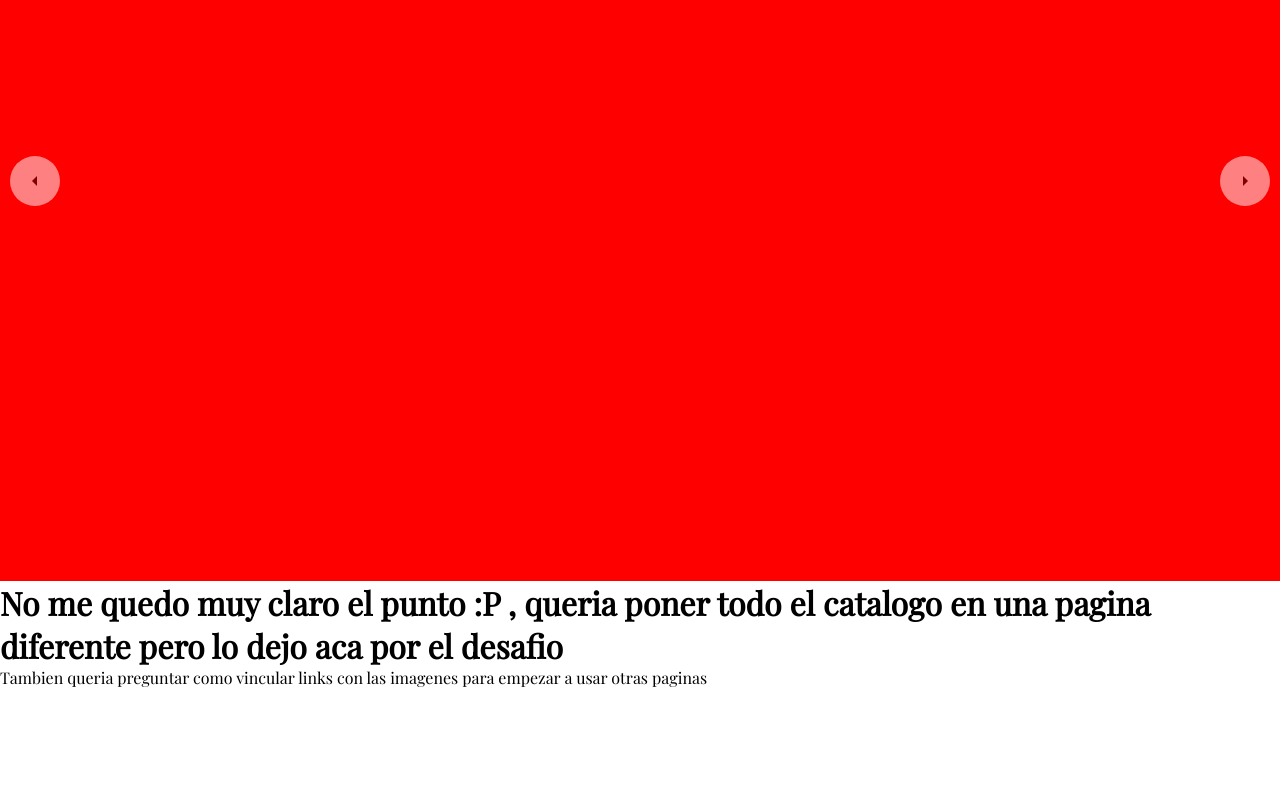
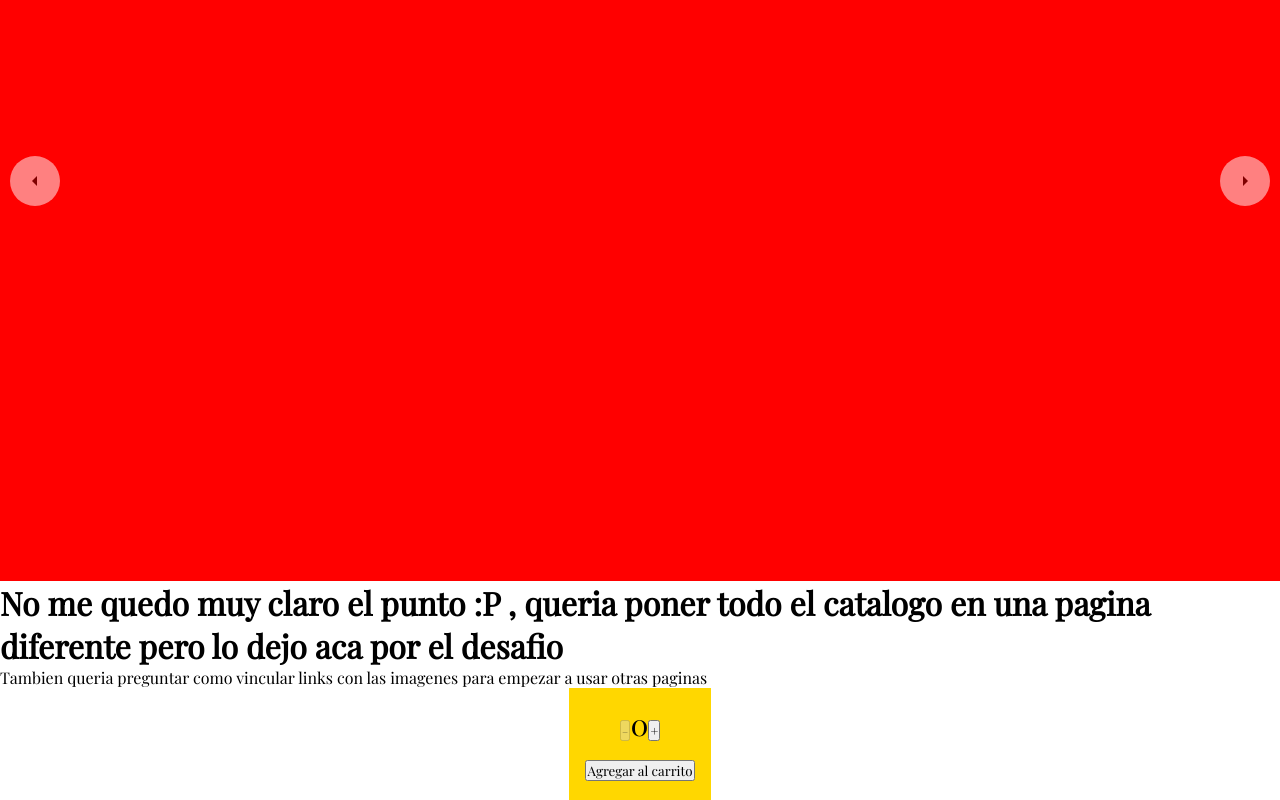
Before and after one commit to Daglash/Bootstrap, a React (Create React App) app: page / in a window 1280 px wide. Shown: the part 309-1109 px from the top of the page. Before the commit the page ends 997 px from the top, so only its background shows below. Built offline with nearby package versions, Linux system fonts and the light colour scheme.

Commit message:
version 1.3

```diff
--- /dev/null
+++ b/src/Componentes/ItemCount.jsx
@@ -0,0 +1,31 @@
+import React from 'react';
+import { useState } from 'react';
+import './itemCount.css';
+
+
+export const ItemCount = ({initial, stock, onAdd}) => {
+
+    const [count, setCount] = useState(initial);
+
+    const decrease= () => {
+        setCount( count-1);
+    }
+
+    const increase= () => {
+        setCount( count+1);
+    }
+
+
+    return(
+        <div class="counter">
+            <button disabled={count<=0} onClick={decrease}>-</button>
+            <span>{count}</span>
+            <button disabled= {count >= stock} onClick={increase}>+</button>
+        <div>
+            <button disabled = {stock <=0} onClick={() => onAdd(count)}>Agregar al carrito</button>
+        </div>
+        </div>
+    )
+}
+
+export default ItemCount
--- a/src/Componentes/ItemListContainer.jsx
+++ b/src/Componentes/ItemListContainer.jsx
@@ -1,8 +1,15 @@
 import React from 'react';
+import ItemCount from './ItemCount';
 
 
 
-const ItemListContainer = () => {
+export const ItemListContainer = () => {
+
+    const onAdd = (quantity) => {
+        console.log(`Compraste ${quantity} unidades`);
+    }
+
+
     return(
         <div>
 
@@ -10,6 +17,8 @@
 
         <p> Tambien queria preguntar como vincular links con las imagenes para empezar a usar otras paginas</p>
 
+        <ItemCount initial={0} stock={5} onAdd={onAdd}/>
+
         </div>
     )
 }
--- /dev/null
+++ b/src/Componentes/itemCount.css
@@ -0,0 +1,8 @@
+.counter {
+    width: fit-content;
+    background-color: gold;
+    margin: auto;
+    padding: 1rem;
+    text-align: center;
+    font-size: 30px;
+}
--- a/src/paginas/Home.jsx
+++ b/src/paginas/Home.jsx
@@ -3,6 +3,7 @@
 import Navbar from "../Componentes/Navbar";
 import Slider from "../Componentes/Slider";
 import ItemListContainer from "../Componentes/ItemListContainer";
+import ItemCount from "../Componentes/ItemCount";
 // import { Slider } from "@material-ui/core";
 
 const Home = () => {
```
